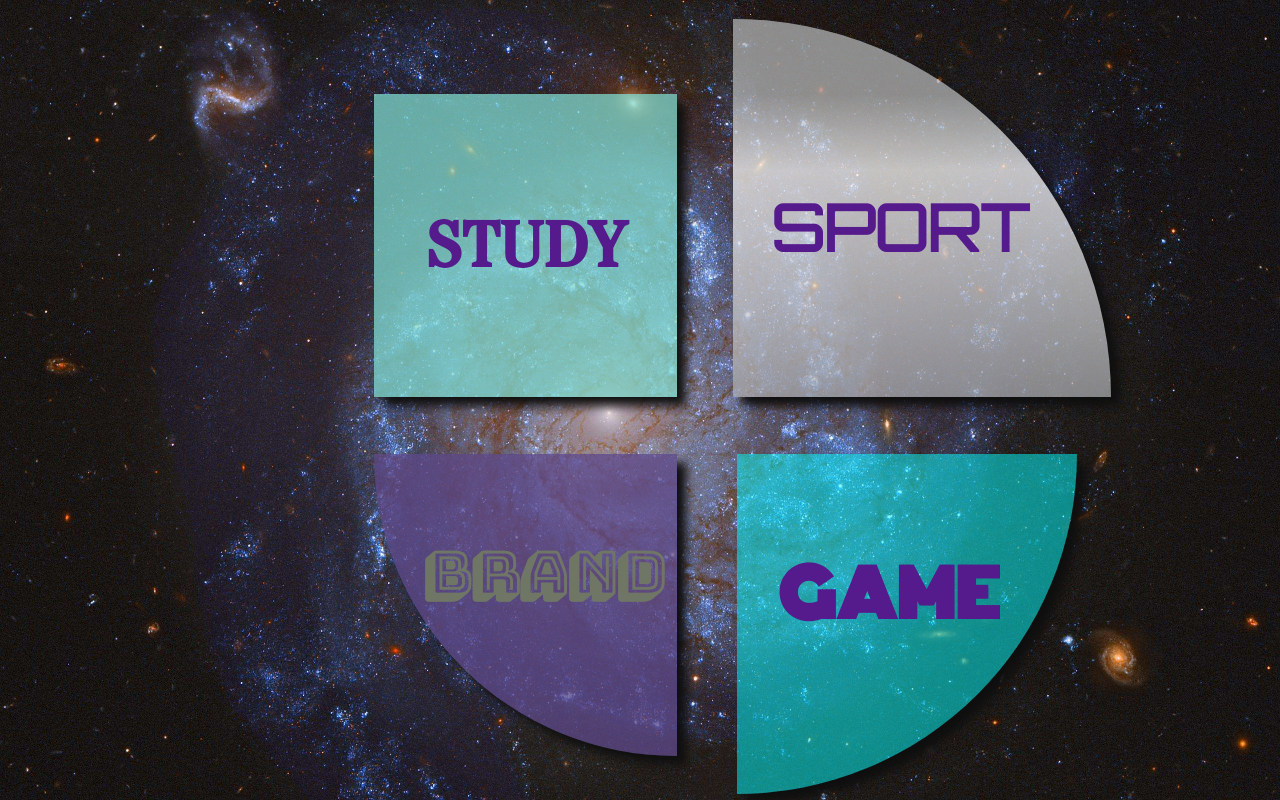
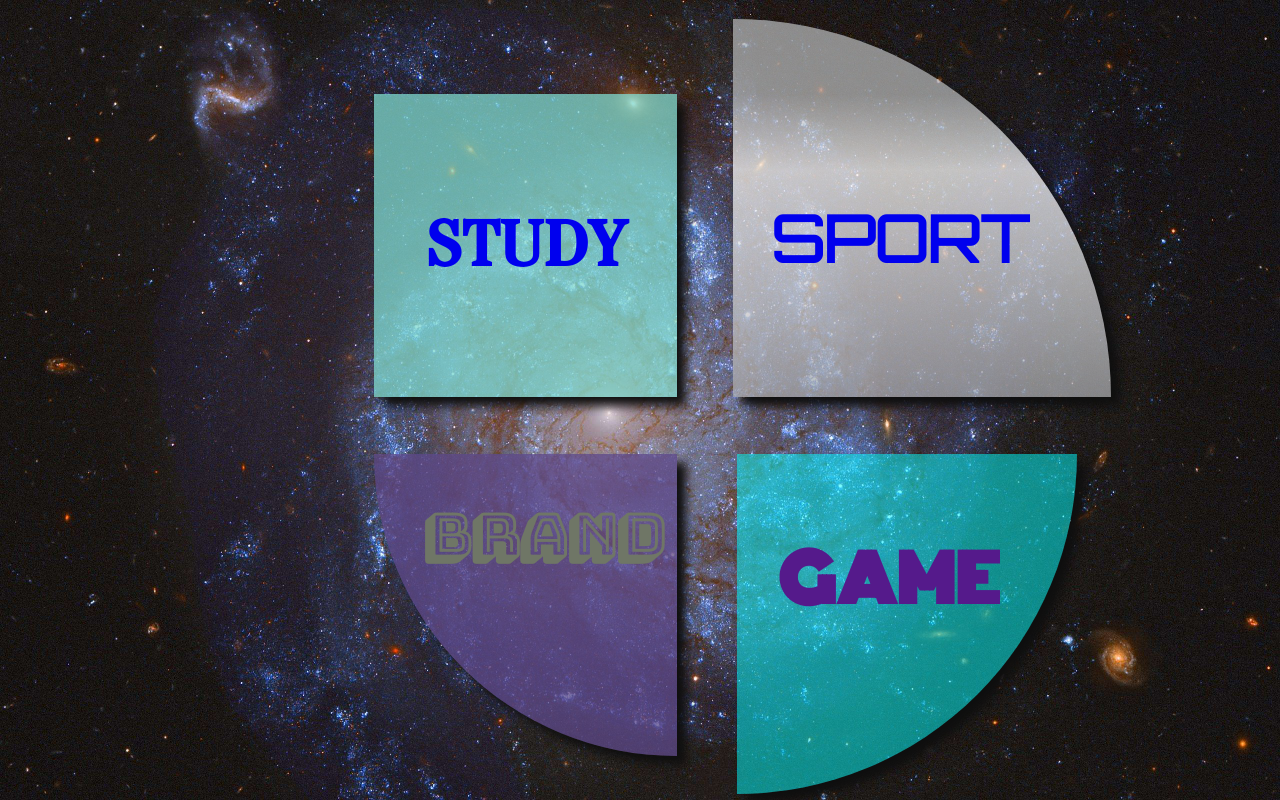
Before and after one commit to Jasonwang1234/Jasonwang1234.github.io, a plain HTML site: page index.html in a window 1280 px wide. Drawn offline with nearby package versions, Linux system fonts and the light colour scheme; a web font is replaced by a local one.

Commit message:
Add files via upload

```diff
--- a/index.html
+++ b/index.html
@@ -12,17 +12,17 @@
 <body background="picture\back_ground.jpg">
 
 	<!-- Home page contains four buttons/links go to four different pages/catergories -->
-	<a class="link_button" href="">
+	<a class="link_button" href="html\study_page.html" target="new">
 		<div class="home_links_unique" id="study_link">
-				<h1 style="padding-top: 37%;padding-left: 17% ">
+				<h1 style="padding-top: 22%;padding-left: 17% ">
 					STUDY
 			</div>
 		</div>
 	</a>
 
-	<a class="link_button" href="">
+	<a class="link_button" href="html\sport_page.html" target="new1">
 		<div class="home_links" id="sport_link">
-			<h1 style="padding-top: 44%; padding-left: 10%; ">
+			<h1 style="padding-top: 36%; padding-left: 10%; ">
 				SPORT
 			</h1>
 		</div>
@@ -30,7 +30,7 @@
 
 	<a class="link_button" href="">
 		<div class="home_links" id="brand_link">
-			<h1 style="padding-top: 27%;padding-left: 16%;">
+			<h1 style="padding-top: 2%;padding-left: 16%;">
 				BRAND
 			</h1>
 		</div>
@@ -38,7 +38,7 @@
 
 	<a class="link_button" href="">
 		<div class="home_links" id="game_link">
-			<h1 style="padding-top: 29%;padding-left: 12%;">
+			<h1 class="game" style="padding-top: 10%;padding-left: 12%;">
 				GAME
 			</h1>
 		</div>
--- a/style_sheet/home_page_style_sheet.css
+++ b/style_sheet/home_page_style_sheet.css
@@ -5,8 +5,7 @@
 
 body{
 	background-attachment: fixed;
-	background-repeat: repeat;
-	background-size: 100%;
+	background-size: cover;
 
 }
 
@@ -67,6 +66,7 @@ body{
 	box-shadow: var(--shadow_property);
 	position: absolute;
 	font-family: 'Monoton', cursive;
+
 }
 
 
@@ -101,5 +101,12 @@ body{
 /*文字部分*/
 h1{
 	font-size: 400%;
-	line-height: 0;
 }
+
+/*  颜色设计缺陷
+.game{
+	background: -webkit-linear-gradient(left,rgba(255,0,0,0.99),rgba(255,165,0,0.99),rgba(255,255,0,0.99),rgba(0,128,1,0.99),rgba(0,0,254,0.99),rgba(148,0,212,0.99));
+	-webkit-background-clip: text;
+	-webkit-text-fill-color: transparent;
+}
+*/
```
Also changed, not shown: html/sport_page.html (added, +9 -0 lines), html/study_page.html (added, +9 -0 lines), picture/sport_background.jpg (added).
